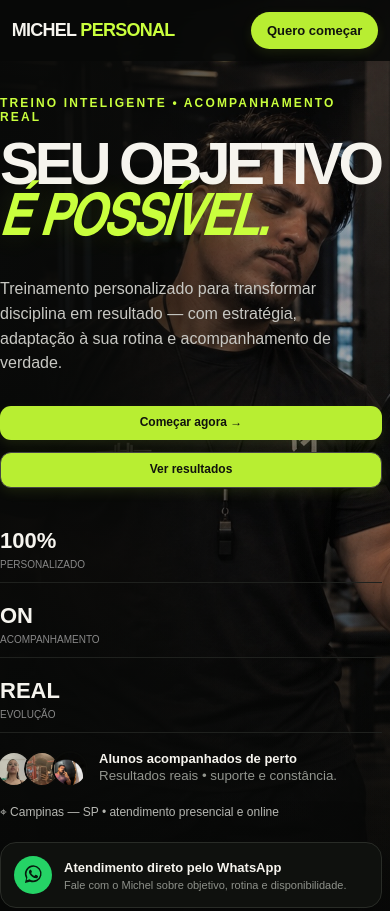
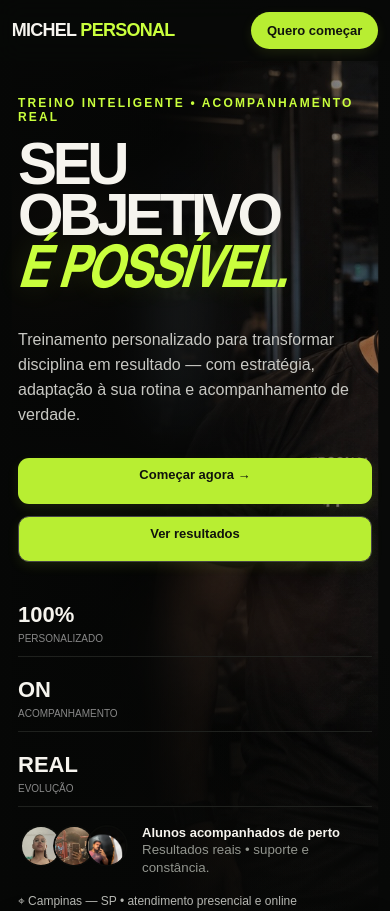
Before and after one commit to MichellPersonal/trainer, a plain HTML site: page index.html in a window 390 px wide. Shown: the top 911 px of the page. Drawn offline with Linux system fonts and the light colour scheme.

Commit message:
Add files via upload

```diff
--- a/index.html
+++ b/index.html
@@ -785,15 +785,126 @@
   }
 }
 
+
+/* === MOBILE V4 — SITE REAL / composição mobile refinada === */
+@media screen and (max-width:800px){
+  header.hero{
+    min-height:100svh !important;
+    height:auto !important;
+    overflow:hidden !important;
+  }
+
+  /* Michel mais inteiro e mais espaço de academia à direita */
+  header.hero > img.hero-photo{
+    position:absolute !important;
+    inset:0 !important;
+    width:100% !important;
+    height:100% !important;
+    object-fit:cover !important;
+    object-position:61% center !important;
+    transform:scale(.96) !important;
+    transform-origin:center center !important;
+    opacity:.82 !important;
+  }
+
+  /* mantém leitura à esquerda, sem esconder tanto a fotografia */
+  header.hero:after{
+    background:
+      linear-gradient(90deg,
+        rgba(6,7,6,.95) 0%,
+        rgba(6,7,6,.80) 28%,
+        rgba(6,7,6,.42) 52%,
+        rgba(6,7,6,.12) 74%,
+        rgba(6,7,6,.04) 100%),
+      linear-gradient(180deg,
+        rgba(6,7,6,.10) 0%,
+        rgba(6,7,6,.03) 60%,
+        rgba(6,7,6,.78) 100%) !important;
+  }
+
+  .hero-content{
+    width:100% !important;
+    max-width:none !important;
+    padding-left:20px !important;
+    padding-right:20px !important;
+    box-sizing:border-box !important;
+  }
+
+  /* botões menos dominantes */
+  .hero-actions{
+    width:min(72vw, 390px) !important;
+    gap:10px !important;
+  }
+  .hero .btn{
+    width:100% !important;
+    min-height:46px !important;
+    padding:10px 15px !important;
+    font-size:13px !important;
+  }
+
+  /* prova social: não encosta nas bordas */
+  .hero-proof{
+    width:calc(100% - 20px) !important;
+    margin-left:0 !important;
+    margin-right:20px !important;
+    padding:0 !important;
+    gap:14px !important;
+    box-sizing:border-box !important;
+  }
+
+  /* círculos de verdade: wrapper e imagem têm exatamente o mesmo quadrado */
+  .hero-avatars{
+    display:flex !important;
+    align-items:center !important;
+    flex:0 0 auto !important;
+    height:42px !important;
+  }
+  .hero-avatars img{
+    display:block !important;
+    width:42px !important;
+    height:42px !important;
+    min-width:42px !important;
+    max-width:42px !important;
+    min-height:42px !important;
+    max-height:42px !important;
+    flex:0 0 42px !important;
+    padding:0 !important;
+    margin:0 !important;
+    aspect-ratio:auto !important;
+    border-radius:50% !important;
+    clip-path:circle(21px at 21px 21px) !important;
+    object-fit:cover !important;
+    overflow:hidden !important;
+    box-sizing:border-box !important;
+  }
+  .hero-avatars img + img{
+    margin-left:-9px !important;
+  }
+}
+
+@media screen and (max-width:480px){
+  header.hero > img.hero-photo{
+    object-position:60% center !important;
+    transform:scale(.94) !important;
+  }
+  .hero-content{
+    padding-left:18px !important;
+    padding-right:18px !important;
+  }
+  .hero-actions{
+    width:min(74vw, 360px) !important;
+  }
+}
+
 </style></head><body>
 <nav><div class="wrap nav"><div class="brand">MICHEL <b>PERSONAL</b></div><div class="links"><a href="#metodo">Método</a><a href="#resultados">Resultados</a><a href="#feedbacks">Feedbacks</a><a class="btn" href="https://wa.me/5519986118442?text=Ol%C3%A1%20Michel%21%20Vim%20pelo%20seu%20site%20e%20quero%20saber%20mais%20sobre%20o%20acompanhamento." target="_blank" rel="noopener">Quero começar</a></div></div></nav>
-<header class="hero"><img class="hero-photo" src="michel-hero-v4.jpg?v=3"><div class="wrap hero-content">
+<header class="hero"><img class="hero-photo" src="michel-hero-v4.jpg?v=4"><div class="wrap hero-content">
 <div class="eyebrow">Treino inteligente • acompanhamento real</div><h1>SEU OBJETIVO<br><em class="hero-possible">É POSSÍVEL.</em></h1>
 <p class="lead">Treinamento personalizado para transformar disciplina em resultado — com estratégia, adaptação à sua rotina e acompanhamento de verdade.</p>
 <div class="actions"><a class="btn" href="#contato">Começar agora →</a><a class="btn ghost" href="#resultados">Ver resultados</a></div>
 <div class="stats"><div class="stat"><strong>100%</strong><span>PERSONALIZADO</span></div><div class="stat"><strong>ON</strong><span>ACOMPANHAMENTO</span></div><div class="stat"><strong>REAL</strong><span>EVOLUÇÃO</span></div></div>
 <div class="hero-proof">
-  <div class="hero-avatars"><img src="aluna-1-avatar.jpg?v=3" alt="Aluna acompanhada"><img src="aluna-2-avatar.jpg?v=3" alt="Aluna acompanhada"><img src="aluno-3-avatar.jpg?v=3" alt="Aluno acompanhado"></div>
+  <div class="hero-avatars"><img src="aluna-1-avatar.jpg?v=4" alt="Aluna acompanhada"><img src="aluna-2-avatar.jpg?v=4" alt="Aluna acompanhada"><img src="aluno-3-avatar.jpg?v=4" alt="Aluno acompanhado"></div>
   <div><strong>Alunos acompanhados de perto</strong><small>Resultados reais • suporte e constância.</small></div>
 </div>
 <div class="location-pill">⌖ Campinas — SP • atendimento presencial e online</div>
```
